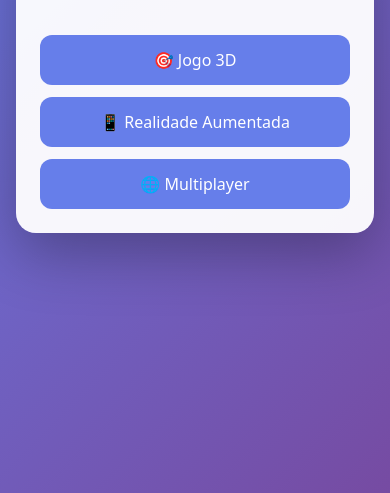
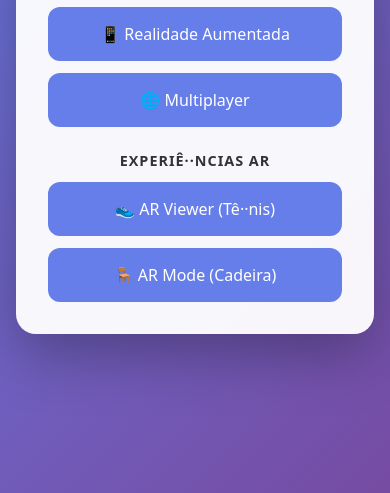
Before and after one commit to Afonsonpjr/jogo-3d-web-threejs, a plain HTML site: page public/home.html in a window 390 px wide. Shown: the part 351-844 px from the top of the page. Drawn offline with Linux system fonts and the light colour scheme.

Commit message:
Update home.html with all navigation links

```diff
--- a/public/home.html
+++ b/public/home.html
@@ -7,58 +7,33 @@
   <link rel="icon" type="image/svg+xml" href="favicon.svg">
   <style>
     * { margin: 0; padding: 0; box-sizing: border-box; }
-    body {
-      font-family: system-ui, -apple-system, BlinkMacSystemFont, 'Segoe UI', sans-serif;
-      background: linear-gradient(135deg, #667eea 0%, #764ba2 100%);
-      min-height: 100vh;
-      display: flex;
-      align-items: center;
-      justify-content: center;
-      padding: 1rem;
-    }
-    .container {
-      background: rgba(255,255,255,0.95);
-      padding: 2rem;
-      border-radius: 20px;
-      box-shadow: 0 20px 60px rgba(0,0,0,0.3);
-      text-align: center;
-      max-width: 500px;
-      width: 100%;
-    }
+    body { font-family: system-ui; background: linear-gradient(135deg, #667eea, #764ba2); min-height: 100vh; display: flex; align-items: center; justify-content: center; padding: 1rem; }
+    .container { background: rgba(255,255,255,0.95); padding: 2rem; border-radius: 20px; box-shadow: 0 20px 60px rgba(0,0,0,0.3); text-align: center; max-width: 500px; width: 100%; }
     h1 { font-size: clamp(1.8rem, 5vw, 2.5rem); margin-bottom: 0.5rem; color: #333; }
-    p { color: #666; margin-bottom: 2rem; font-size: 1rem; }
-    .links { display: flex; flex-direction: column; gap: 0.75rem; }
-    a {
-      display: block;
-      padding: 1rem 1.5rem;
-      background: #667eea;
-      color: white;
-      text-decoration: none;
-      border-radius: 12px;
-      transition: transform 0.2s, background 0.2s;
-      font-size: 1rem;
-      min-height: 48px;
-      display: flex;
-      align-items: center;
-      justify-content: center;
-    }
+    .subtitle { color: #666; margin-bottom: 2rem; font-size: 1rem; }
+    .links { display: grid; gap: 0.75rem; }
+    a { display: block; padding: 1rem 1.5rem; background: #667eea; color: #fff; text-decoration: none; border-radius: 12px; transition: 0.2s; font-size: 1rem; min-height: 48px; display: flex; align-items: center; justify-content: center; }
     a:hover { transform: translateY(-2px); background: #764ba2; }
-    a:active { transform: translateY(0); }
-    @media (max-width: 480px) {
-      .container { padding: 1.5rem; }
-      a { padding: 0.875rem 1.25rem; }
-    }
+    .ar-group { margin-top: 1.5rem; }
+    .ar-group h3 { color: #333; margin-bottom: 0.75rem; font-size: 0.9rem; text-transform: uppercase; letter-spacing: 1px; }
   </style>
 </head>
 <body>
   <div class="container">
     <h1>🎮 Seila</h1>
-    <p>3D, AR e VR</p>
+    <p class="subtitle">3D, AR e VR</p>
     <div class="links">
       <a href="game.html">🎯 Jogo 3D</a>
       <a href="ar.html">📱 Realidade Aumentada</a>
       <a href="multiplayer.html">🌐 Multiplayer</a>
     </div>
+    <div class="ar-group">
+      <h3>Experiê··ncias AR</h3>
+      <div class="links">
+        <a href="ar-viewer.html">👟 AR Viewer (Tê··nis)</a>
+        <a href="ar-mode.html">🪑 AR Mode (Cadeira)</a>
+      </div>
+    </div>
   </div>
 </body>
 </html>
```
